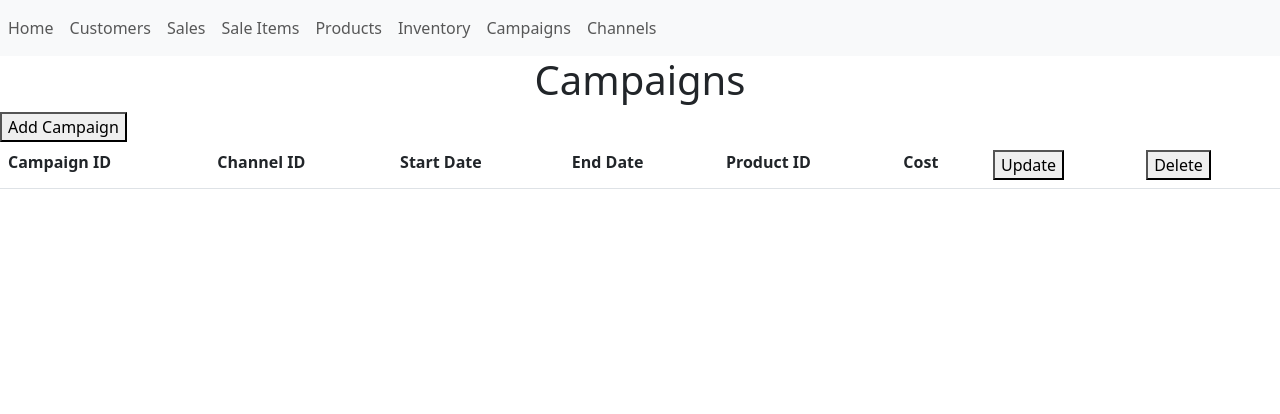
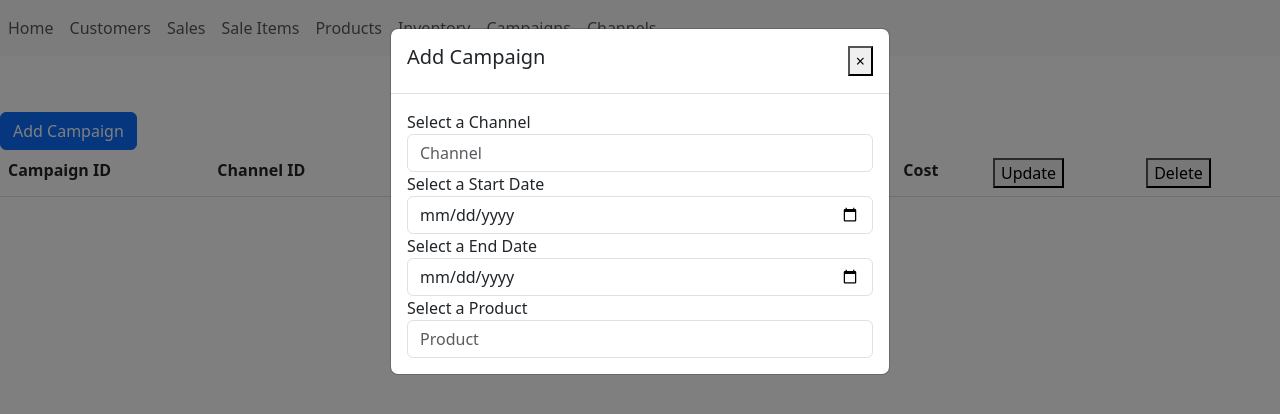
Before and after one commit to justinstoner2/CS340_DB_Website, a website: page campaigns.html in a window 1280 px wide. Both pictures are taken after a click on the button "Add Campaign". Drawn offline with nearby package versions, Linux system fonts and the light colour scheme.

Commit message:
Added modal to add campaign button

```diff
--- a/campaigns.html
+++ b/campaigns.html
@@ -6,6 +6,9 @@
     <meta name="viewport" content="width=device-width, initial-scale=1.0">
     <link href="https://cdn.jsdelivr.net/npm/bootstrap@5.3.0/dist/css/bootstrap.min.css" rel="stylesheet"
         integrity="sha384-9ndCyUaIbzAi2FUVXJi0CjmCapSmO7SnpJef0486qhLnuZ2cdeRhO02iuK6FUUVM" crossorigin="anonymous">
+    <script src="https://ajax.googleapis.com/ajax/libs/jquery/3.5.1/jquery.min.js"></script>
+    <script src="https://cdnjs.cloudflare.com/ajax/libs/popper.js/1.16.0/umd/popper.min.js"></script>
+    <script src="https://maxcdn.bootstrapcdn.com/bootstrap/4.5.2/js/bootstrap.min.js"></script>
     <link href="styles.css" rel="stylesheet">
     <title>Customers</title>
 </head>
@@ -24,7 +27,29 @@
 
 <body>
     <h1 class="center-align">Campaigns</h1>
-    <button>Add Campaign</button>
+    <button type="button" class="btn btn-primary" data-toggle="modal" data-target="#myModal">Add Campaign</button>
+    <div id="myModal" class="modal fade" tabindex="-1" role="dialog">
+        <div class="modal-dialog" role="document">
+            <div class="modal-content">
+                <div class="modal-header">
+                    <h5>Add Campaign</h5>
+                    <button type="button" class="close" data-dismiss="modal" aria-label="Close">
+                        <span aria-hidden="true">&times;</span>
+                    </button>
+                </div>
+                <div class="modal-body">
+                    <label for="ChannelSelect">Select a Channel</label>
+                    <input type="text" class="form-control" id="ChannelSelect" placeholder="Channel">
+                    <label for="StartDate">Select a Start Date</label>
+                    <input type="date" class="form-control" id="StartDate">
+                    <label for="EndDate">Select a End Date</label>
+                    <input type="date" class="form-control" id="EndDate">
+                    <label for="Product">Select a Product</label>
+                    <input type="text" class="form-control" id="ChannelSelect" placeholder="Product">
+                </div>
+            </div>
+        </div>
+    </div>
     <table class="table">
         <tr>
             <th>Campaign ID</th>
```
